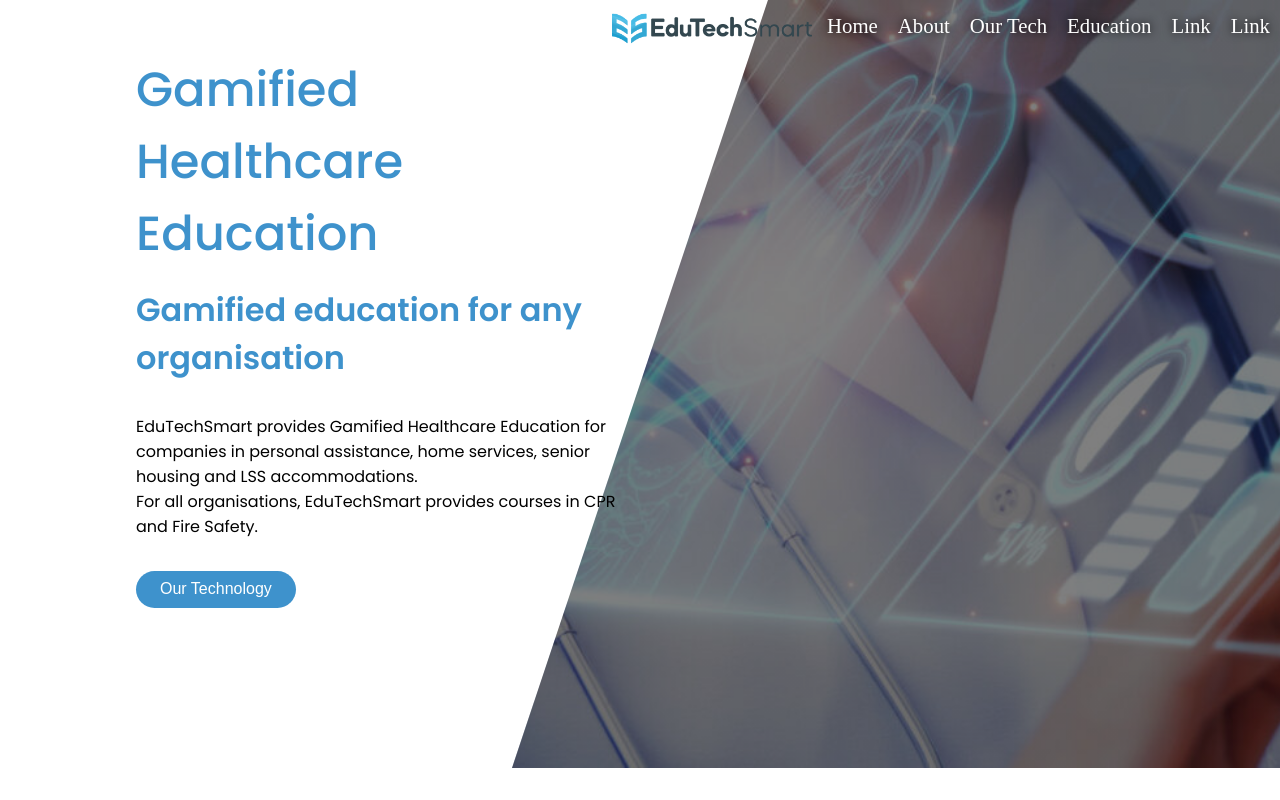
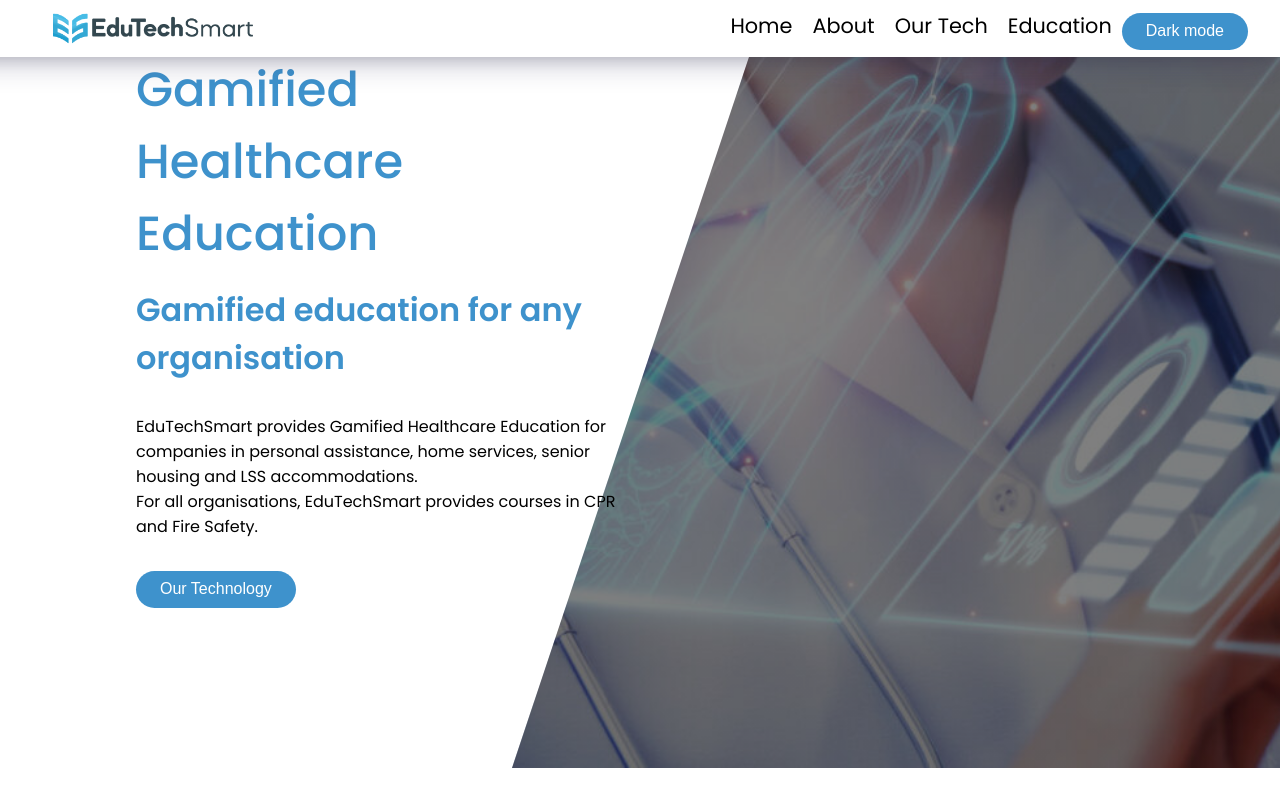
Before and after one commit to isabellea-f/edutechsmart-landingpage, a plain HTML site: page index.html in a window 1280 px wide. Shown: the top 800 px of the page. Drawn offline with Linux system fonts and the light colour scheme.

Commit message:
feat: last navbar fix

```diff
--- a/index.html
+++ b/index.html
@@ -18,12 +18,13 @@
         ></i
       ></label>
       <input type="checkbox" id="dropdown" name="dropdown" />
-      <a href="#">Home</a>
-      <a href="#">About</a>
-      <a href="#">Our Tech</a>
-      <a href="#">Education</a>
-      <a href="#">Link</a>
-      <a href="#">Link</a>
+      <ul>
+      <li><a href="#">Home</a></li>
+      <li><a href="#">About</a></li>
+      <li><a href="#">Our Tech</a></li>
+      <li><a href="#">Education</a></li>
+      <li><button class="button darkmode-btn">Dark mode</button></li>
+      </ul>
     </nav>
     <header>
       <div class="header-content">
@@ -45,7 +46,6 @@
       <section class="wrapper">
         <div class="split-wrapper">
           <div class="split-content">
-            <button class="button darkmode-btn">Dark mode</button>
             <h2>Study Anytime, Anywhere And On Any Platform!</h2>
             <p>
               EduTechSmart provides healthcare companies with the necessary
--- a/style.css
+++ b/style.css
@@ -9,6 +9,7 @@ body {
   color: var(--text);
   background-color: var(--bg);
   transition: background-color 0.7s ease, color 0.7s ease;
+  font-family: "Poppins", "Segoe UI", Tahoma, Geneva, Verdana, sans-serif;
 }
 
 :root {
@@ -36,10 +37,13 @@ h1 {
   font-weight: 300;
 }
 
+li {
+  list-style-type: none;
+}
+
 /* Button */
 
-.button,
-button {
+.button {
   margin-top: 2rem;
   position: relative;
   padding: 0.6rem 1.5rem;
@@ -54,6 +58,10 @@ button {
 
 .button:hover {
   background-color: var(--accent-color);
+}
+
+.darkmode-btn {
+  margin-top: 0.8rem;
 }
 
 /* Hero / Header */
@@ -134,32 +142,37 @@ nav {
   top: 0;
   right: 0;
   z-index: 3;
-  background-color: transparent;
+  background-color: var(--white-color);
 }
 #logo {
   width: 200px;
   height: auto;
   padding: 0 5px;
-  margin: 0;
 }
+
+nav ul {
+  display: none;
+}
+
 nav a {
-  display: none;
+  /*  display: none; */
   padding: 10px;
   line-height: 2rem;
   text-decoration: none;
-  text-shadow: 0 0 10px black;
-  color: var(--white-color);
   background-color: transparent;
+  color: var(--black-color);
 }
+
 label i {
   margin-top: -10px;
 }
 #dropdown {
   display: none;
 }
-#dropdown:checked ~ a {
+#dropdown:checked ~ ul {
   display: block;
 }
+
 #dropdown-label {
   padding: 0;
   margin: 0;
@@ -167,23 +180,40 @@ label i {
   flex-direction: column;
   color: var(--primary-color);
 }
+
 @media screen and (width > 760px) {
   nav {
+    padding: 0 2rem;
     display: flex;
-    justify-content: flex-end;
+    justify-content: space-between;
+    border-radius: 0px;
+    width: 100%;
+    box-shadow: rgba(50, 50, 93, 0.267) 0px 13px 27px -5px,
+      rgba(0, 0, 0, 0.178) 0px 8px 16px -8px;
   }
+
+  nav ul {
+    display: flex;
+  }
+
   nav a {
     justify-self: flex-end;
     display: inline-block;
   }
+
+  nav a:hover {
+    color: var(--primary-color);
+  }
+
   #logo {
     flex-grow: 1;
+    margin-left: 5rem;
   }
   #dropdown-label > i {
     display: none;
   }
-  #dropdown:checked ~ a {
-    display: inline-block;
+  #dropdown:checked ~ ul {
+    display: flex;
   }
 }
 
```
